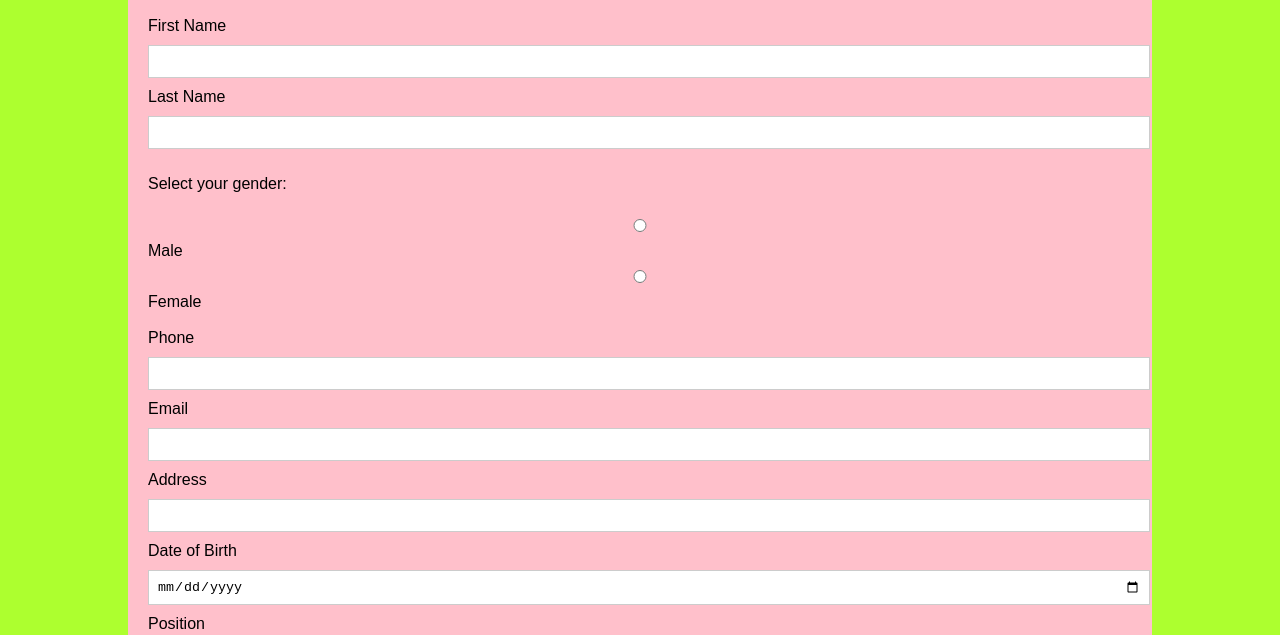
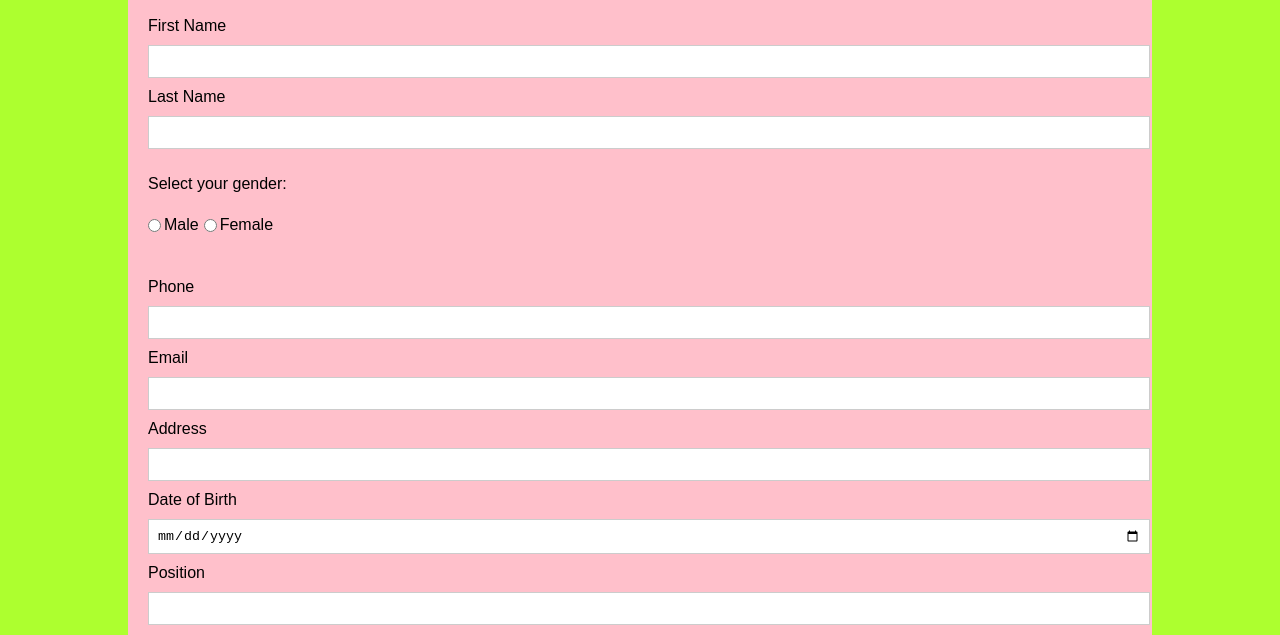
Before and after one commit to Archie006/employee-management-app, a plain HTML site: page new-contacts.html in a window 1280 px wide. Shown: the part 345-980 px from the top of the page. Drawn offline with Linux system fonts and the light colour scheme.

Commit message:
Edited code

```diff
--- a/new-contacts.html
+++ b/new-contacts.html
@@ -33,9 +33,15 @@
             <input type="text" id="lastName" required>
 
             <p>Select your gender:</p>
-            <input type="radio" name="gender" value="male"> Male
-            <input type="radio" name="gender" value="female"> Female
+            <div class="gender-group">
+                <label>
+                    <input type="radio" name="gender" value="male"> Male
+                </label>
 
+                <label>
+                    <input type="radio" name="gender" value="female"> Female
+                </label>
+            </div>
             <br><br>
 
             <label>Phone</label>
--- a/styles.css
+++ b/styles.css
@@ -82,3 +82,26 @@ text-align:left;
 .upload-btn:hover{
     background:black;
 }
+.gender-group {
+    display: flex;
+    flex-direction: row;
+    gap: 5px;
+    align-items: center;
+}
+
+.gender-group label {
+    display: flex;
+    align-items: center;
+    gap: 3px;
+    margin: 0;
+}
+
+td {
+    white-space: nowrap;
+}
+
+td button {
+    margin: 1px;
+    padding: 5px 8px;
+    display: inline-block;
+}
```
